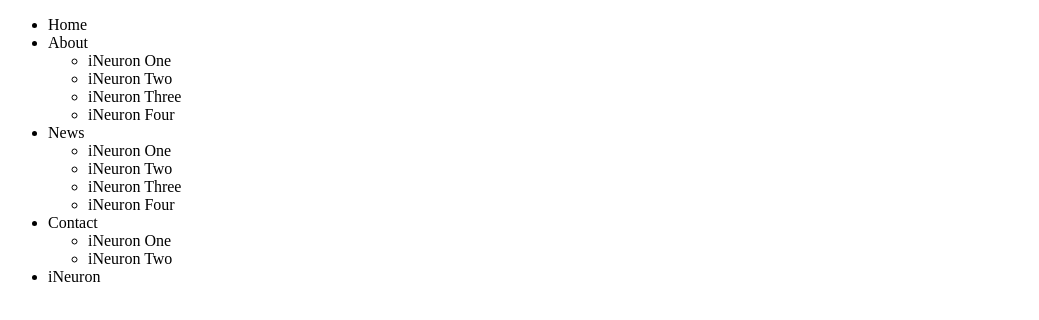
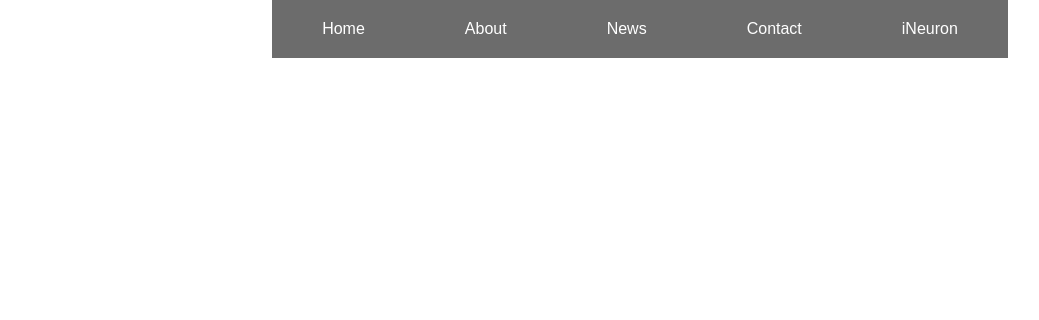
Before and after one commit to ViruSutar/css-challenges-and-projects, a plain HTML site: page css_challenges/NavbarChallenges/Challenge_2/index.html in a window 1280 px wide. Shown: the whole page, without its empty margins (0-1039 px from the left). Drawn offline with Linux system fonts and the light colour scheme.

Commit message:
CSS challenge: NavbarChallenge>Challenge2 done.

```diff
--- a/css_challenges/NavbarChallenges/Challenge_2/index.html
+++ b/css_challenges/NavbarChallenges/Challenge_2/index.html
@@ -8,11 +8,11 @@
     <title>iNeuron</title>
   </head>
   <body>
-    <ul>
+    <ul class="nav">
       <li><a>Home</a></li>
       <li>
         <a>About</a>
-        <ul>
+        <ul class="sub-nav">
           <li><a>iNeuron One</a></li>
           <li><a>iNeuron Two</a></li>
           <li><a>iNeuron Three</a></li>
@@ -21,7 +21,7 @@
       </li>
       <li>
         <a>News</a>
-        <ul>
+        <ul class="sub-nav">
           <li><a>iNeuron One</a></li>
           <li><a>iNeuron Two</a></li>
           <li><a>iNeuron Three</a></li>
@@ -30,7 +30,7 @@
       </li>
       <li>
         <a>Contact</a>
-        <ul>
+        <ul class="sub-nav">
           <li><a>iNeuron One</a></li>
           <li><a>iNeuron Two</a></li>
         </ul>
--- a/css_challenges/NavbarChallenges/Challenge_2/style.css
+++ b/css_challenges/NavbarChallenges/Challenge_2/style.css
@@ -0,0 +1,58 @@
+* {
+    padding: 0px;
+    margin: 0px;
+    outline: none;
+    font-family: sans-serif;
+    font-size: 1rem;
+}
+
+body {
+    width: 100%;
+    height: 100vh;
+}
+
+.nav {
+    position: relative;
+    display: flex;
+    flex-direction: row;
+    justify-content: center;
+}
+
+.nav > li {
+    background-color: #6c6c6c;
+    color: #fff;
+    list-style-type: none;
+    padding: 20px 50px;
+    position: relative;
+    transition: 100ms;
+}
+
+.nav > li:hover {
+    cursor: pointer;
+    background-color: #ffa0a0;
+}
+
+.nav > li:hover .sub-nav {
+    display: flex;
+}
+
+.sub-nav {
+    display: none;
+    flex-direction: column;
+    background-color: #d6d6d6;
+    color: #fff;
+    padding: 10px;
+    position: absolute;
+    top: 58px;
+    left: 0px;
+}
+
+.sub-nav li {
+    padding: 10px 20px;
+    list-style-type: none;
+    transition: 100ms;
+}
+
+.sub-nav li:hover {
+    background-color: #939393;
+}
```
Also changed, not shown: css_challenges/NavbarChallenges/c2.gif (added).
